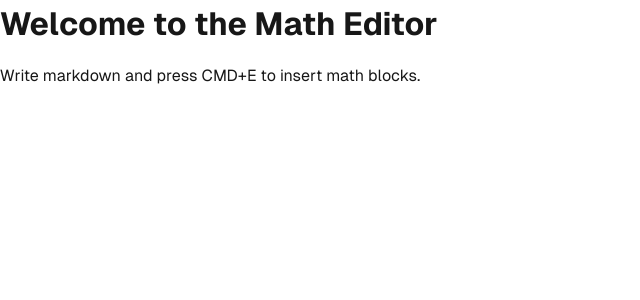
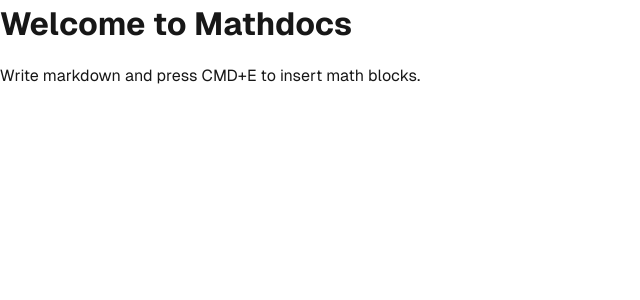
Before and after one commit to rhotter/mathdocs, a Next.js app: page / in a window 1280 px wide. Shown: the top 300 px of the page, without its empty margins (0-640 px from the left). Built offline with nearby package versions, Linux system fonts and the light colour scheme.

Commit message:
Fix ts errors

```diff
--- a/app/components/MathBlock.tsx
+++ b/app/components/MathBlock.tsx
@@ -61,7 +61,7 @@
 })
 
 function MathBlockView(props: any) {
-  const mathFieldRef = useRef(null)
+  const mathFieldRef = useRef<HTMLElement>(null)
   const [result, setResult] = useState('')
   const ce = new ComputeEngine()
 
--- a/app/layout.tsx
+++ b/app/layout.tsx
@@ -14,8 +14,8 @@
 });
 
 export const metadata: Metadata = {
-  title: "Create Next App",
-  description: "Generated by create next app",
+  title: "Mathdocs",
+  description: "Docs with executable math",
 };
 
 export default function RootLayout({
--- a/app/page.tsx
+++ b/app/page.tsx
@@ -11,7 +11,13 @@
       StarterKit,
       MathBlock,
     ],
-    content: '<h1>Welcome to the Math Editor</h1><p>Write markdown and press CMD+E to insert math blocks.</p>',
+    content: '<h1>Welcome to Mathdocs</h1><p>Write markdown and press CMD+E to insert math blocks.</p>',
+    editorProps: {
+      attributes: {
+        class: 'prose prose-slate max-w-none',
+      },
+    },
+    immediatelyRender: false,
   })
 
   const handleKeyDown = useCallback((event: KeyboardEvent) => {
@@ -28,7 +34,7 @@
 
   return (
     <div className="max-w-3xl mx-auto p-8">
-      <EditorContent editor={editor} className="prose prose-slate max-w-none" />
+      <EditorContent editor={editor} />
     </div>
   )
 }
--- a/tsconfig.json
+++ b/tsconfig.json
@@ -20,7 +20,8 @@
     ],
     "paths": {
       "@/*": ["./*"]
-    }
+    },
+    "typeRoots": ["./types", "./node_modules/@types"]
   },
   "include": ["next-env.d.ts", "**/*.ts", "**/*.tsx", ".next/types/**/*.ts"],
   "exclude": ["node_modules"]
```
Also changed, not shown: types/tiptap-commands.d.ts (added, +9 -0 lines).
